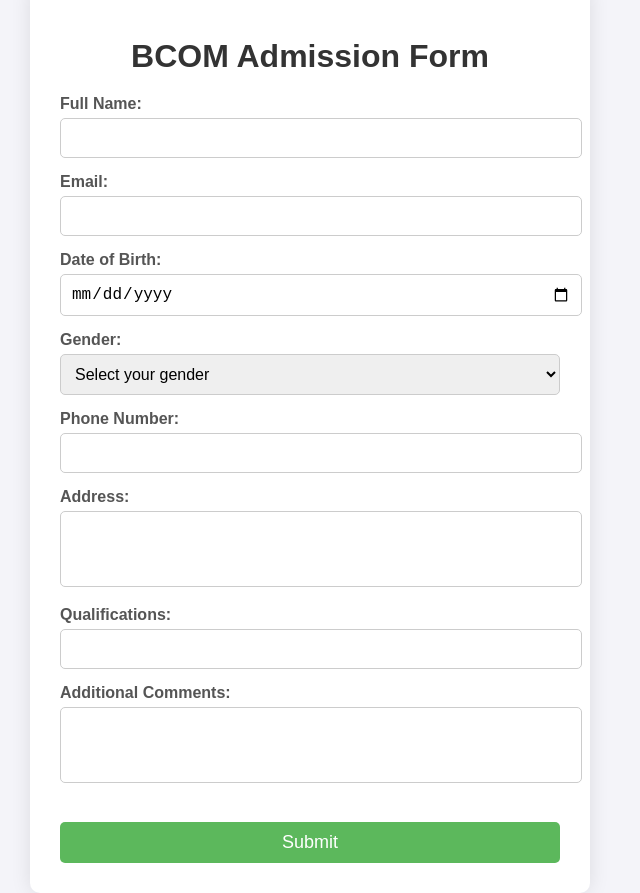
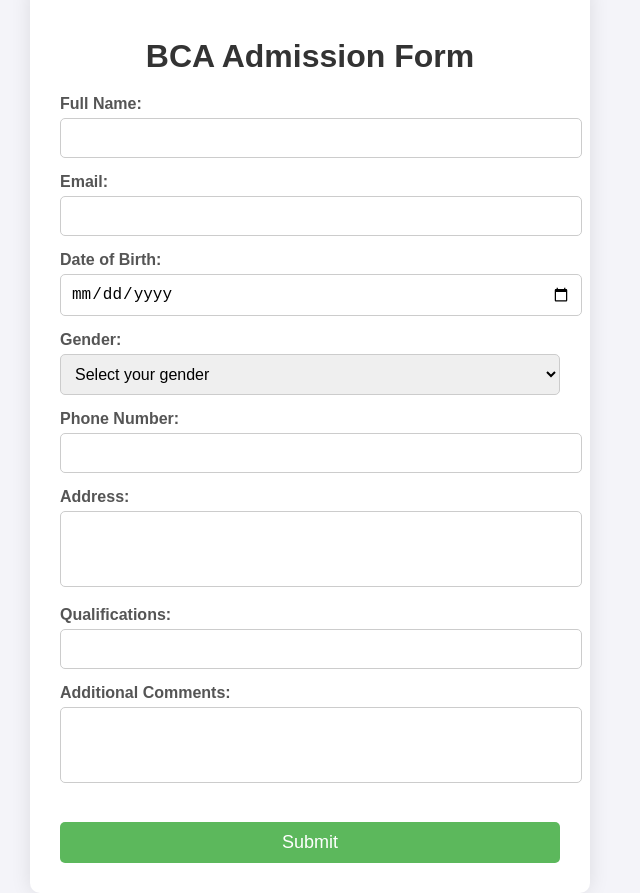
Before and after one commit to varshavh/CollegeForm, a plain HTML site: page index.html in a window 1280 px wide. Shown: the whole page, without its empty margins (330-970 px from the left). Drawn offline with Linux system fonts and the light colour scheme.

Commit message:
BCOM-> BCA

```diff
--- a/index.html
+++ b/index.html
@@ -8,7 +8,7 @@
 </head>
 <body>
     <div class="container">
-        <h1>BCOM Admission Form</h1>
+        <h1>BCA Admission Form</h1>
         <form id="admissionForm">
             <div class="form-group">
                 <label for="name">Full Name:</label>
```
